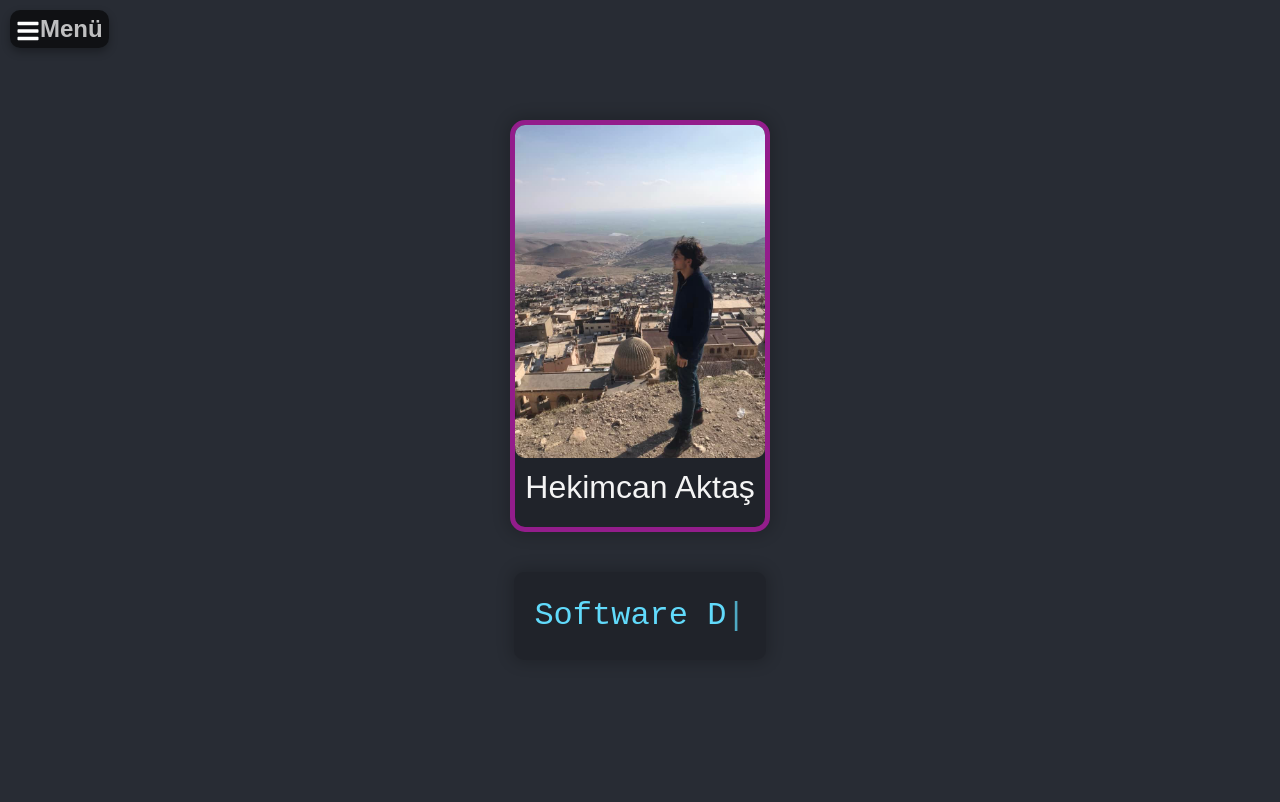
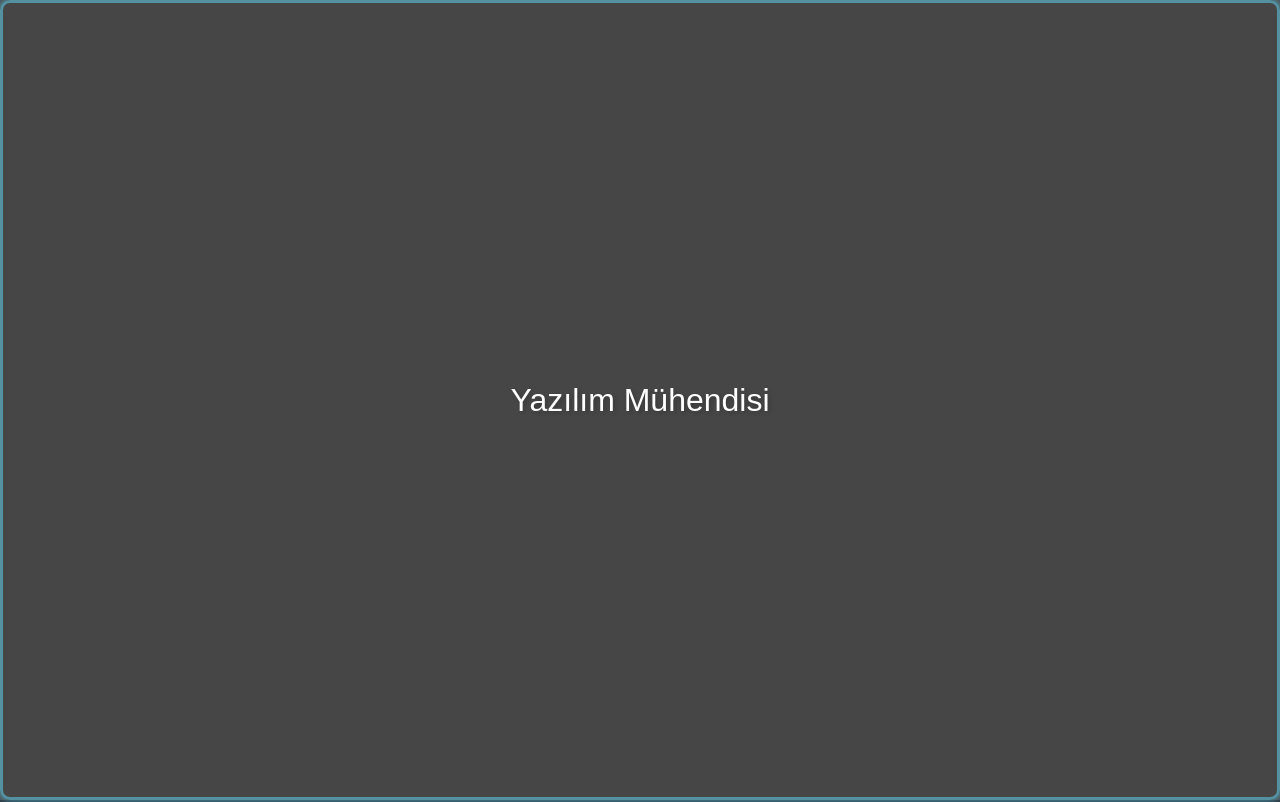
Before and after one commit to hekimm/personal-portfolio-page-reactJS, a React (Create React App) app: page / in a window 1280 px wide. Shown: the top 802 px of the page. Built offline with nearby package versions, Linux system fonts and the light colour scheme.

Commit message:
Updated HomePage component for integrating Loading effect again.

```diff
--- a/src/components/HomePage/index.js
+++ b/src/components/HomePage/index.js
@@ -1,4 +1,6 @@
-import React from "react";
+import React, { useEffect } from "react";
+import { useSelector, useDispatch } from "react-redux";
+import { setLoading } from "../../actions/loadingActions";
 import styled, { createGlobalStyle, keyframes } from "styled-components";
 import {
   FaHtml5,
@@ -10,8 +12,8 @@ import {
   FaSass,
   FaBootstrap,
 } from "react-icons/fa";
-import profileImageUrl from "./resim-23.png";
-
+import profileImageUrl from "./profile-image.jpeg";
+import Loading from "../Loading";
 const GlobalStyle = createGlobalStyle`
   @font-face {
     font-family: 'Devicon';
@@ -357,8 +359,6 @@ class Hero extends React.Component {
   }
 
   render() {
-
-
     return (
       <HeroContainer>
         <ProfileContainer>
@@ -374,11 +374,33 @@ class Hero extends React.Component {
   }
 }
 function App() {
+  const dispatch = useDispatch();
+  const isLoading = useSelector((state) => state.loading.isLoading);
+
+  useEffect(() => {
+    // Yüklenme ekranını göstermek için
+    dispatch(setLoading(true));
+
+    const timeout = setTimeout(() => {
+      // Yüklenme ekranını gizlemek için
+      dispatch(setLoading(false));
+    }, 13000); // 13 saniye sonra yüklenme ekranını kapat
+
+    return () => clearTimeout(timeout);
+  }, [dispatch]);
+
   return (
     <>
       <GlobalStyle />
-      <Hero />
-      <Skills />
+      {isLoading ? (
+        <Loading />
+      ) : (
+        <div>
+          <Hero />
+          <Skills />
+          {/* Diğer ana sayfa bileşenleri buraya eklenebilir */}
+        </div>
+      )}
     </>
   );
 }
```
